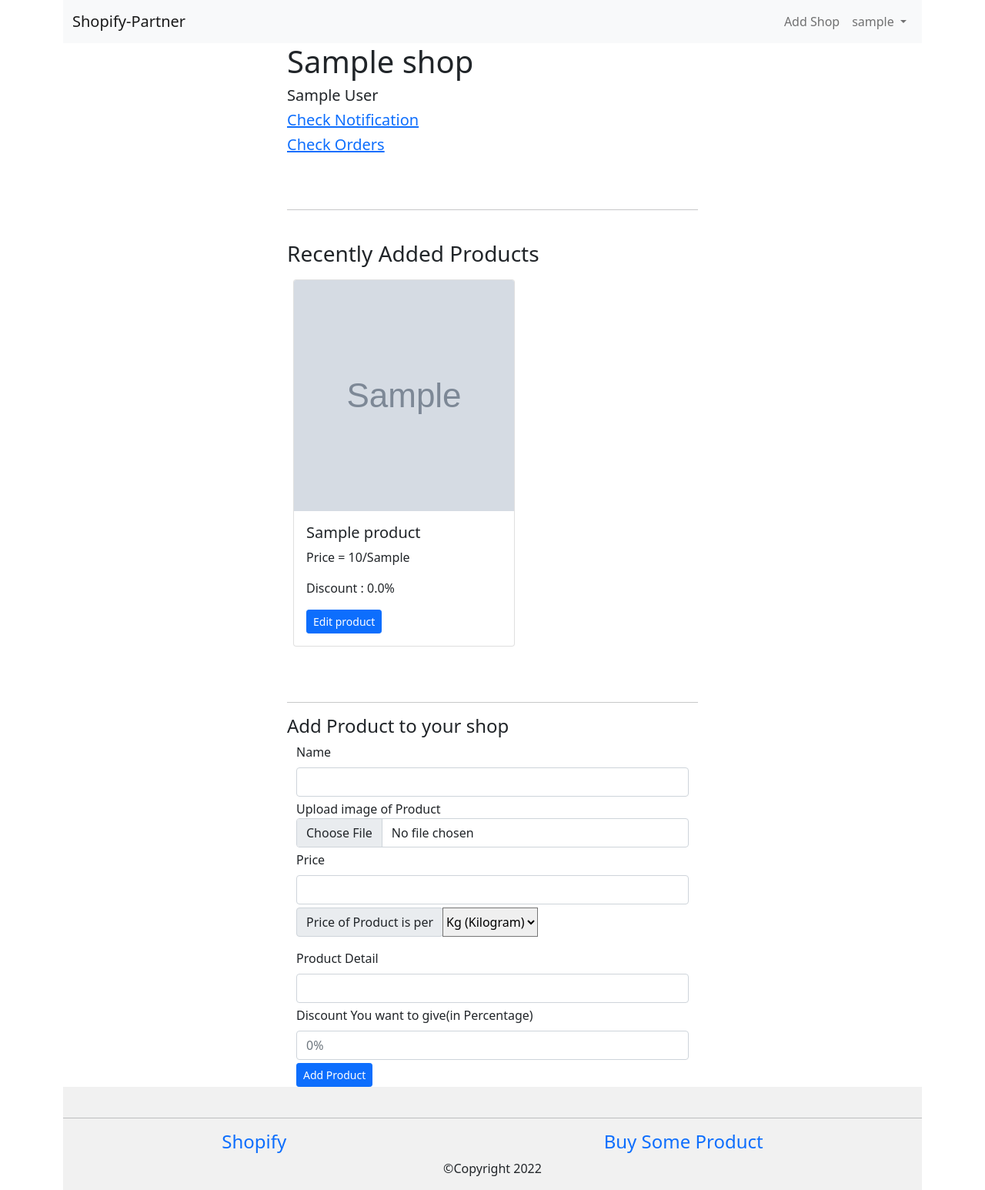
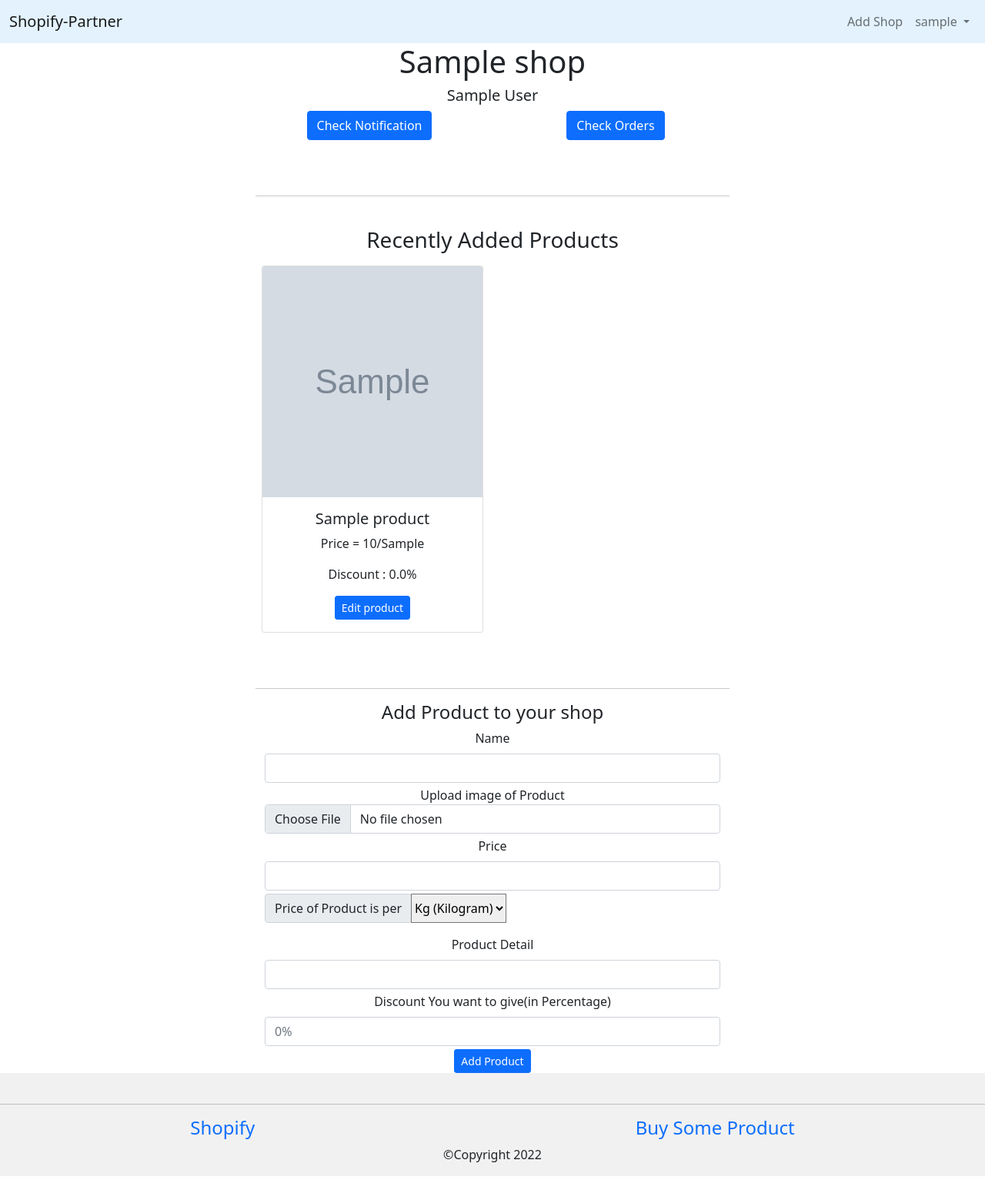
Before and after one commit to ChiragSharma1/Shopify, a Django app: page /partner_with_us/my_shop/1/ in a window 1280 px wide. Shown: the whole page at 77% size. Run offline with Django 3.2, Linux system fonts and the light colour scheme; a user stored in the database is signed in; tables that the repository leaves empty hold one stand-in row (values such as "Sample post"); grey boxes marked "Sample" are stand-in pictures; some libraries are stand-ins or nearby versions.

Commit message:
change styling

```diff
--- a/customer/templates/customer/base.html
+++ b/customer/templates/customer/base.html
@@ -24,7 +24,7 @@
     {%block style%}{%endblock%}
     <style>
       {% comment %} making footer at end of page {% endcomment %}
-      .container.div1 {
+      .div1 {
         min-height:100vh;
         display:flex;
         flex-direction:column;
@@ -42,8 +42,8 @@
     </style>
   </head>
   <body>
-      <div class="container div1">
-          <nav class="navbar navbar-expand-lg navbar-light  bg-light">
+      <div class="div1">
+          <nav class="navbar navbar-expand-lg navbar-light" style="background-color: #e3f2fd;">
               <div class="container-fluid">
                 <a class="navbar-brand" href="{% url 'customer:home' %}">Shopify</a>
                 <button class="navbar-toggler" type="button" data-bs-toggle="collapse" data-bs-target="#navbarNav" aria-controls="navbarNav" aria-expanded="false" aria-label="Toggle navigation">
--- a/customer/views.py
+++ b/customer/views.py
@@ -275,8 +275,6 @@ def results(request):
 
             'cust': customer,
 
-            'message': 'Showing You Shops in "' + city_name + '" with name similar to "' + shop_name + '"',
-
             'list_length': list_length
 
         })
@@ -301,8 +299,6 @@ def results(request):
 
             'cust': customer,
 
-            'message': 'Showing You Product in "' + city_name + '" with name similar to "' + product_name + '"',
-
             'list_length': list_length
 
         })
@@ -316,8 +312,6 @@ def results(request):
         'shops': shops,
 
         'cust': customer,
-
-        'message': 'Showing You Shops present in "' + city_name + '"',
 
         'list_length': list_length
 
--- a/shopowner/templates/shopowner/base.html
+++ b/shopowner/templates/shopowner/base.html
@@ -22,7 +22,7 @@
     ></script>
     <title>{%block title%}{% endblock %}</title>
     <style>
-        .container.div-main{
+        .div-main{
           min-height:100vh;
           display:flex;
           flex-direction:column;
@@ -43,8 +43,8 @@
     </style>
   </head>
   <body>
-    <div class="container div-main">
-      <nav class="navbar navbar-expand-lg navbar-light bg-light">
+    <div class="div-main">
+      <nav class="navbar navbar-expand-lg navbar-light"  style="background-color: #e3f2fd;">
         <div class="container-fluid">
           <a class="navbar-brand" href="{% url 'shopowner:home'%}"
             >Shopify-Partner</a
--- a/shopowner/templates/shopowner/shop_profile.html
+++ b/shopowner/templates/shopowner/shop_profile.html
@@ -6,11 +6,17 @@ Shopify - {{shop.name}}
 {% endblock title %}
 
 {% block content %}
-    <div class="container w-50">
+    <div class="container w-50 text-center">
             <h1 class="">{{shop.name}}</h1>
             <h5>{{shop.shopowner.name}}</h5>
-            <h5><a href="{% url 'shopowner:shop_notification' shop.id %}">Check Notification</a></h5>
-            <h5><a href = "{% url 'shopowner:shop_orders' shop.id%}">Check Orders</a></h5>
+            <div class="row">
+                <div class="col">
+                    <h5><a class="btn btn-primary" href="{% url 'shopowner:shop_notification' shop.id %}">Check Notification</a></h5>
+                </div>
+                <div class="col">
+                    <h5><a class="btn btn-primary" href = "{% url 'shopowner:shop_orders' shop.id%}">Check Orders</a></h5>
+                </div>
+            </div>
         </br></br><hr></br>
         <h3>Recently Added Products</h3>
         <div class=" d-flex flex-wrap" >
```
Also changed, not shown: customer/templates/customer/results.html (+27 -12 lines).
